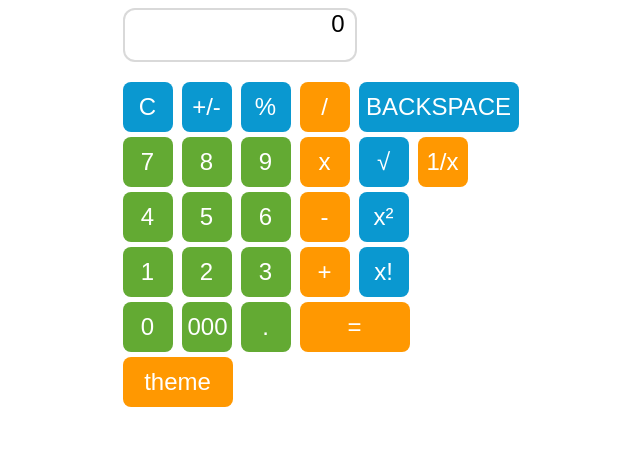
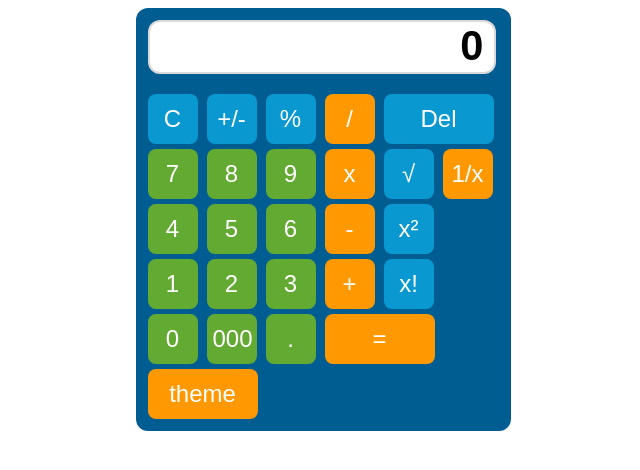
Before and after one commit to avekefir/filatov-psp, a plain HTML site: page software.html in a window 1280 px wide. Shown: the whole page, without its empty margins (325-965 px from the left). Drawn offline with Linux system fonts and the light colour scheme.

Commit message:
[rework] lab1

```diff
--- a/style.css
+++ b/software.css
@@ -9,6 +9,7 @@
   background: #63aa33;
   color: white;
   font-size: 1.5rem;
+  font-weight: 500;
   font-family: Arial, Helvetica, sans-serif;
   cursor: pointer;
 
@@ -16,15 +17,15 @@
 }
 
 .my-btn:hover {
-  background: #c0ff00;
+  background: rgb(83, 145, 44);
 }
 
 .my-btn.primary:hover{
-    background: #ffbc59;
+    background: #da8b14;
 }
 
 .my-btn.secondary:hover{
-    background-color: #5dd1ff;
+    background-color: #2e9dc9;
 }
 
 .my-btn:active {
@@ -48,20 +49,21 @@
   border-radius: 12px;
   border: #a1a1a1 solid 2px;
   border-color: rgba(161,161,161,0.4);
-  width: 220px;
+  width: 334px;
   height: 50px;
   margin-bottom: 15px;
   padding-right: 10px;
   background: #fff;
   text-align: right;
   color: #000;
-  font-size: 1.5rem;
+  font-size: 2.6rem;
+  font-weight: bold;
   font-family: Arial, Helvetica, sans-serif;
 }
 
 #btn_op_backspace{
     font-size: 24px;
-    width: 160px;
+    width: 110px;
 }
 
 body{
@@ -71,3 +73,8 @@ body{
   justify-content: center;
   align-items: center;
 }
+.background{
+  background-color: rgb(0, 93, 146);
+  padding: 12px;
+  border-radius: 12px;
+}
--- a/calculator.html
+++ b/software.html
@@ -3,12 +3,11 @@
 
 <head>
   <title>Калькулятор</title>
-  <link rel="stylesheet" href="style.css">
-  <script type="text/javascript" src="script.js"></script>
+  <link rel="stylesheet" href="software.css">
 </head>
 
 <body>
-  <div>
+  <div class="background">
     <div id="result" class="result">
       0
     </div>
@@ -19,7 +18,7 @@
         <button id="btn_op_sign" class="my-btn secondary">+/-</button>
         <button id="btn_op_percent" class="my-btn secondary">%</button>
         <button id="btn_op_div" class="my-btn primary">/</button>
-        <button id="btn_op_backspace" class="my-btn secondary">BACKSPACE</button>
+        <button id="btn_op_backspace" class="my-btn secondary">Del</button>
     </div>
 
       <div>
```
Also changed, not shown: 1 other file.
